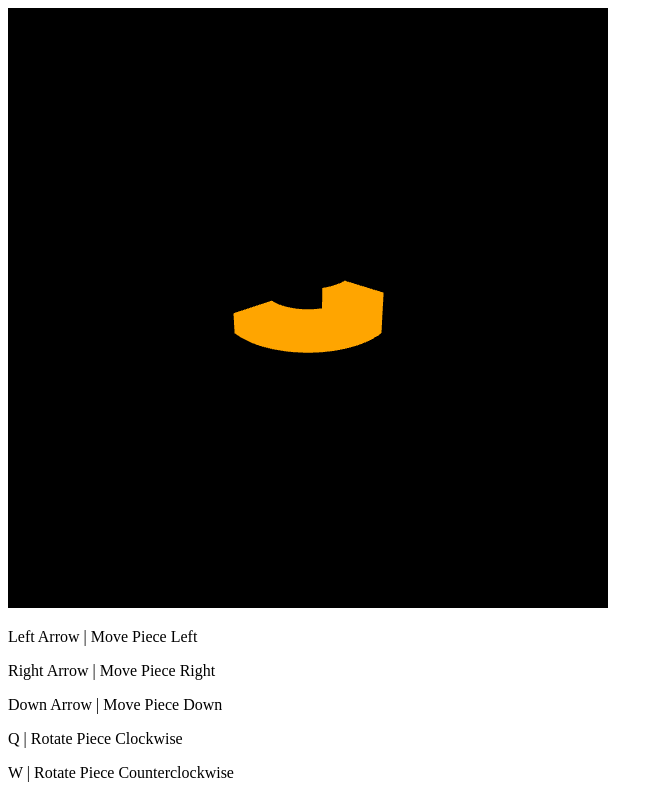
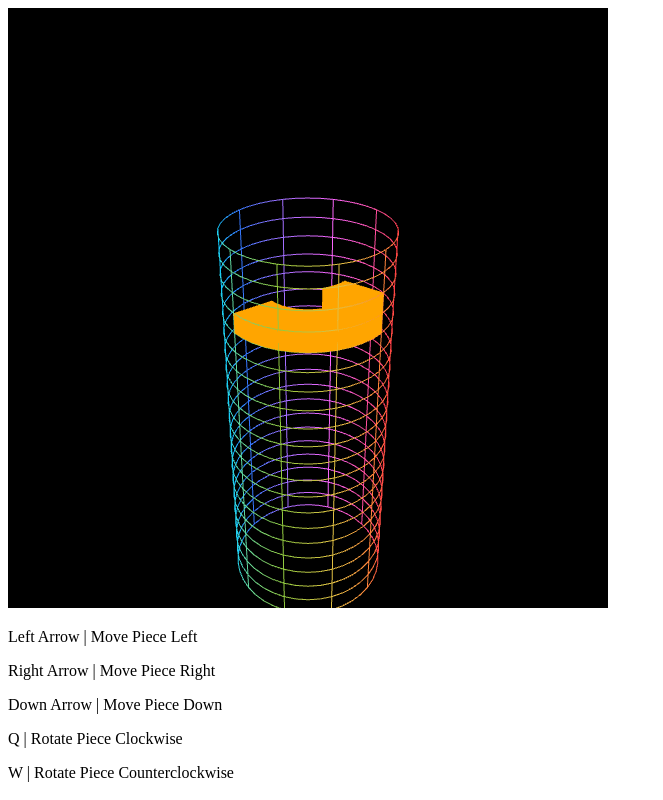
Before and after one commit to Jakeman582/3DTetris, a plain HTML site: page index.html in a window 1280 px wide. Shown: the whole page, without its empty margins (0-663 px from the left). Drawn offline with Linux system fonts and the light colour scheme.

Commit message:
Ctreated a new file, game_grid.js, which constructs points used by block_matrix.js to draw a game grid. The index page was updated to include the new file.

```diff
--- a/index.html
+++ b/index.html
@@ -21,6 +21,7 @@
       <script src="js/point.js"></script>
       <script src="js/color.js"></script>
       <script src="js/cylindrical_block.js"></script>
+      <script src="js/game_grid.js"></script>
       <script src="js/tetrominos.js"></script>
       <script src="js/block_matrix.js"></script>
       <script src="js/script.js"></script>
--- a/js/block_matrix.js
+++ b/js/block_matrix.js
@@ -21,7 +21,7 @@ var BlockGeometry = {
    width: 2.0,
    blockLength: Math.PI / 5.0,
    height: 1.0,
-   meshSize: 8,
+   meshSize: 4,
    normalization: 1.0
 };
 
@@ -54,6 +54,12 @@ function BlockMatrix() {
    this.fieldCoordinates = [];
    this.fieldColors = [];
    this.fieldIndices = [];
+
+   // Data to draw a grid
+   var innerRadius = BlockGeometry.startRadius + BlockGeometry.width;
+   var outerRadius = innerRadius + 1.0;
+   var startHeight = -14.0;
+   this.gameGrid = new GameGrid(BlockField.width, BlockField.height - 4, innerRadius, outerRadius, BlockGeometry.blockLength, BlockGeometry.height, startHeight, BlockGeometry.meshSize);
 
    // Insert blocks into this BlockMatrix.
    var rowIndex = 0;
@@ -166,6 +172,31 @@ BlockMatrix.prototype.drawField = function(gl) {
          }
       }
    }
+
+   // Draw the game grid
+   vertices = this.gameGrid.getWebGLCoordinates();
+   colors = this.gameGrid.getWebGLColors();
+   indices = this.gameGrid.getWebGLIndices();
+
+   fVertexSize = vertices.BYTES_PER_ELEMENT;
+   fColorSize = colors.BYTES_PER_ELEMENT;
+
+   gl.bindBuffer(gl.ARRAY_BUFFER, vertexBuffer);
+   gl.bufferData(gl.ARRAY_BUFFER, vertices, gl.STATIC_DRAW);
+
+   gl.vertexAttribPointer(a_Position, 3, gl.FLOAT, false, fVertexSize * 3, 0);
+   gl.enableVertexAttribArray(a_Position);
+
+   gl.bindBuffer(gl.ARRAY_BUFFER, colorBuffer);
+   gl.bufferData(gl.ARRAY_BUFFER, colors, gl.STATIC_DRAW);
+
+   gl.vertexAttribPointer(a_Color, 4, gl.FLOAT, false, fColorSize * 4, 0);
+   gl.enableVertexAttribArray(a_Color);
+
+   gl.bindBuffer(gl.ELEMENT_ARRAY_BUFFER, indexBuffer);
+   gl.bufferData(gl.ELEMENT_ARRAY_BUFFER, indices, gl.STATIC_DRAW);
+
+   gl.drawElements(gl.LINES, indices.length, gl.UNSIGNED_SHORT, 0);
 }
 
 BlockMatrix.prototype.setBlock = function(row, column, blockType) {
--- /dev/null
+++ b/js/game_grid.js
@@ -0,0 +1,143 @@
+function GameGrid(fieldWidth = 0, fieldHeight = 0, innerRadius = 0.0, outerRadius = 0.0, gridWidth = 0.0, gridHeight = 0.0, startHeight = 0.0, meshSize = 1) {
+   this.fieldWidth = fieldWidth;
+   this.fieldHeight = fieldHeight;
+   this.innerRadius = innerRadius;
+   this.outerRadius = outerRadius;
+   this.gridWidth = gridWidth;
+   this.gridHeight = gridHeight;
+   this.startHeight = startHeight;
+   this.meshSize = meshSize;
+
+   this.gradientColors = [
+      new Color(255, 61, 69),
+      new Color(255, 78, 157),
+      new Color(251, 101, 252),
+      new Color(162, 110, 255),
+      new Color(53, 119, 252),
+      new Color(18, 205, 255),
+      new Color(95, 214, 159),
+      new Color(145, 201, 64),
+      new Color(224, 191, 67),
+      new Color(254, 130, 58)
+   ];
+
+   this.points = [];
+   this.coordinates = [];
+   this.colorGradient = [];
+   this.colors = [];
+   this.indices = [];
+
+   this.circlesPerCylinder = this.fieldHeight + 1;
+   this.numberOfCircles = this.circlesPerCylinder;
+   this.pointsPerCircle = this.fieldWidth * this.meshSize;
+   this.numberOfPoints = this.pointsPerCircle * this.numberOfCircles;
+
+   // Helper variables
+   var rowIndex = 0;
+   var columnIndex = 0;
+   var pointIndex = 0;
+   var colorIndex = 0;
+   var circleIndex = 0;
+   var indexOffset = 0;
+   var outerCylinderOffset = this.pointsPerCircle * this.circlesPerCylinder;
+   var angle = 0;
+   var deltaAngle = (2 * Math.PI) / this.pointsPerCircle;
+   var step = 0;
+
+   // Construct the points for the inner grid
+   for(rowIndex = 0; rowIndex < this.circlesPerCylinder; rowIndex++) {
+      for(columnIndex = 0; columnIndex < this.pointsPerCircle; columnIndex++) {
+         this.points.push(new CylindricalPoint(this.innerRadius, angle, this.startHeight + rowIndex * this.gridHeight).toBox());
+         angle += deltaAngle;
+      }
+      angle = 0.0;
+   }
+
+   // Extract the coordinates from each point
+   for(pointIndex = 0; pointIndex < this.points.length; pointIndex++) {
+      this.coordinates.push(this.points[pointIndex].getFirst());
+      this.coordinates.push(this.points[pointIndex].getSecond());
+      this.coordinates.push(this.points[pointIndex].getThird());
+   }
+
+   // Construct the colors for each point
+   // To create a gradient effect, parameterize
+   // between every point.
+   for(columnIndex = 0; columnIndex < this.fieldWidth - 1; columnIndex++) {
+      for(colorIndex = 0; colorIndex < this.meshSize; colorIndex++) {
+         step = colorIndex / this.meshSize;
+         this.colorGradient.push(getGradientColor(step, this.gradientColors[columnIndex], this.gradientColors[columnIndex + 1]));
+      }
+   }
+   for(colorIndex = 0; colorIndex < this.meshSize; colorIndex++) {
+      step = colorIndex / this.meshSize;
+      this.colorGradient.push(getGradientColor(step, this.gradientColors[this.fieldWidth - 1], this.gradientColors[0]));
+   }
+
+   // For every point in the inner grid, assign one of the gradient colors
+   for(rowIndex = 0; rowIndex < this.fieldHeight + 1; rowIndex++) {
+      for(pointIndex = 0; pointIndex < this.pointsPerCircle; pointIndex++) {
+         this.colors.push(this.colorGradient[pointIndex].getRed());
+         this.colors.push(this.colorGradient[pointIndex].getGreen());
+         this.colors.push(this.colorGradient[pointIndex].getBlue());
+         this.colors.push(this.colorGradient[pointIndex].getAlpha());
+      }
+   }
+
+   // Populate the indices array in order to allow WebGL to draw the
+   // appropriate lines. Start with the circles.
+   for(circleIndex = 0; circleIndex < this.numberOfCircles; circleIndex++) {
+      indexOffset = circleIndex * this.pointsPerCircle;
+      for(pointIndex = 0; pointIndex < this.pointsPerCircle; pointIndex++) {
+         if(pointIndex === this.pointsPerCircle - 1) {
+            this.indices.push(indexOffset + (this.pointsPerCircle - 1));
+            this.indices.push(indexOffset);
+         }else {
+            this.indices.push(indexOffset + pointIndex);
+            this.indices.push(indexOffset + pointIndex + 1);
+         }
+      }
+   }
+
+   // Draw a vertical line for each column of the game grid
+   for(columnIndex = 0; columnIndex < this.fieldWidth; columnIndex++) {
+      this.indices.push(columnIndex * this.meshSize);
+      this.indices.push((columnIndex * this.meshSize) + ((this.circlesPerCylinder - 1) * this.pointsPerCircle));
+   }
+
+}
+
+GameGrid.prototype.getPoints = function() {
+   return this.points;
+}
+
+GameGrid.prototype.getCoordinates = function() {
+   return this.coordinates;
+}
+
+GameGrid.prototype.getColors = function() {
+   return this.colors;
+}
+
+GameGrid.prototype.getIndices = function() {
+   return this.indices;
+}
+
+GameGrid.prototype.getWebGLCoordinates = function() {
+   return new Float32Array(this.coordinates);
+}
+
+GameGrid.prototype.getWebGLColors = function() {
+   return new Float32Array(this.colors);
+}
+
+GameGrid.prototype.getWebGLIndices = function() {
+   return new Uint16Array(this.indices);
+}
+
+function getGradientColor(step, color1, color2) {
+   var newRed = Math.round((1 - step) * color1.getRed() + step * color2.getRed());
+   var newGreen = Math.round((1 - step) * color1.getGreen() + step * color2.getGreen());
+   var newBlue = Math.round((1 - step) * color1.getBlue() + step * color2.getBlue());
+   return new Color(newRed / 255.0, newGreen / 255.0, newBlue/ 255.0);
+}
```
